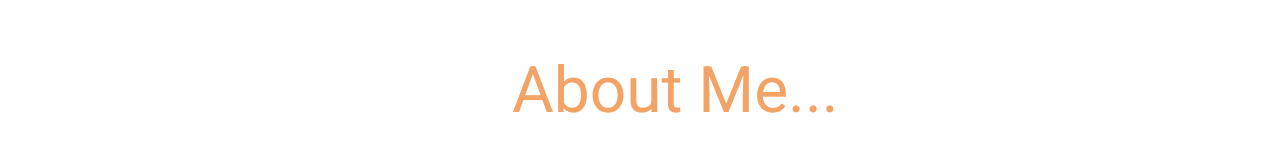
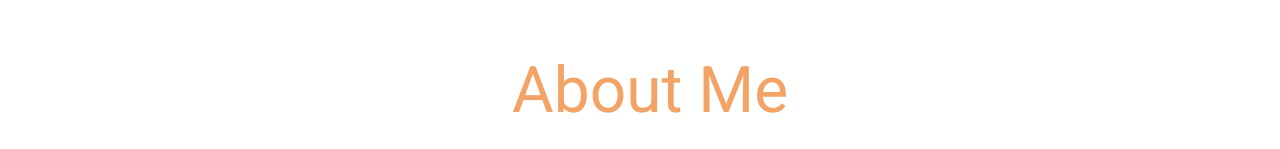
Before and after one commit to alexcruz097/myPortfolio, a React (Create React App) app: page / in a window 1280 px wide. Shown: the part 803-952 px from the top of the page. Built offline with nearby package versions, Linux system fonts and the light colour scheme.

Commit message:
removed ABOUT ME 3 dots from home page

```diff
--- a/src/components/App.jsx
+++ b/src/components/App.jsx
@@ -56,7 +56,7 @@ function App(e) {
       <Home id="home" />
 
       <section className="aboutMe-section" id="about">
-        <h2 className="about-section-header">About Me...</h2>
+        <h2 className="about-section-header">About Me</h2>
         {data[0].aboutData.map((data, index) => {
           return (
             <AboutMe
```
